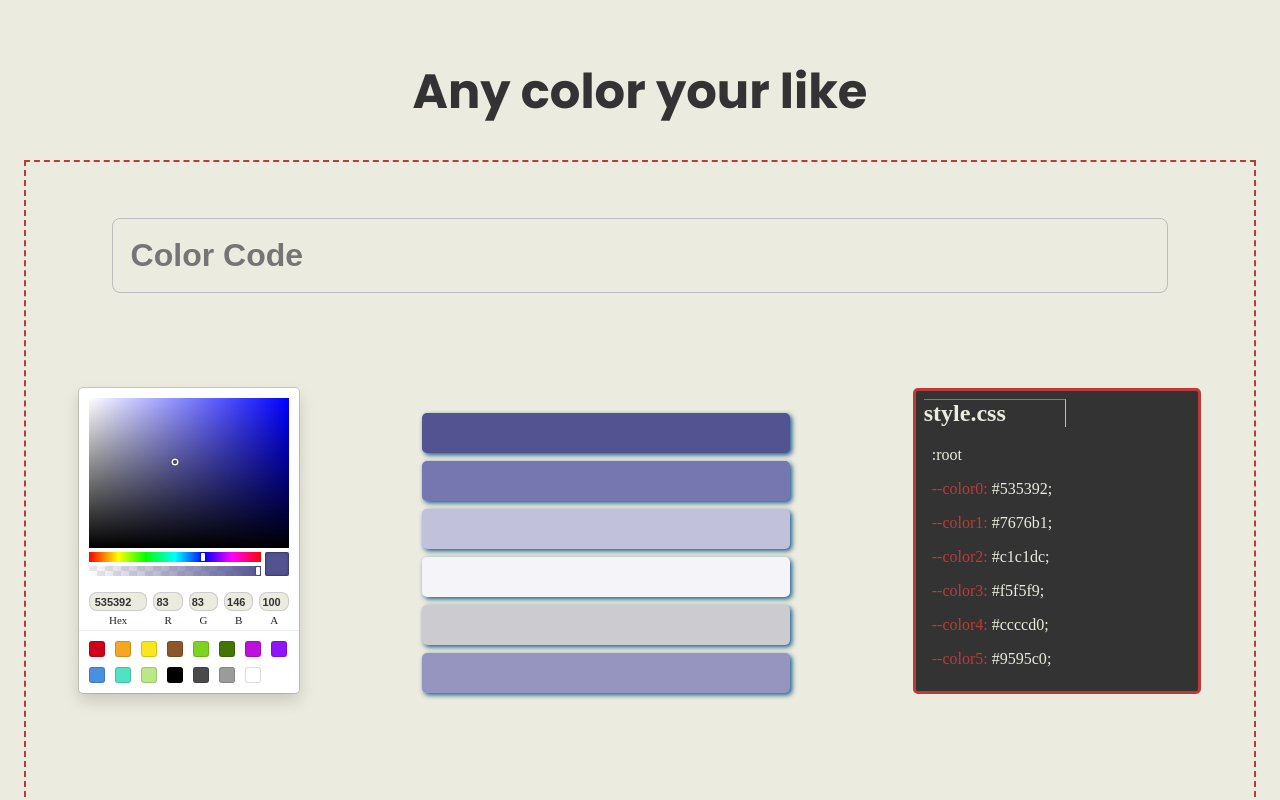
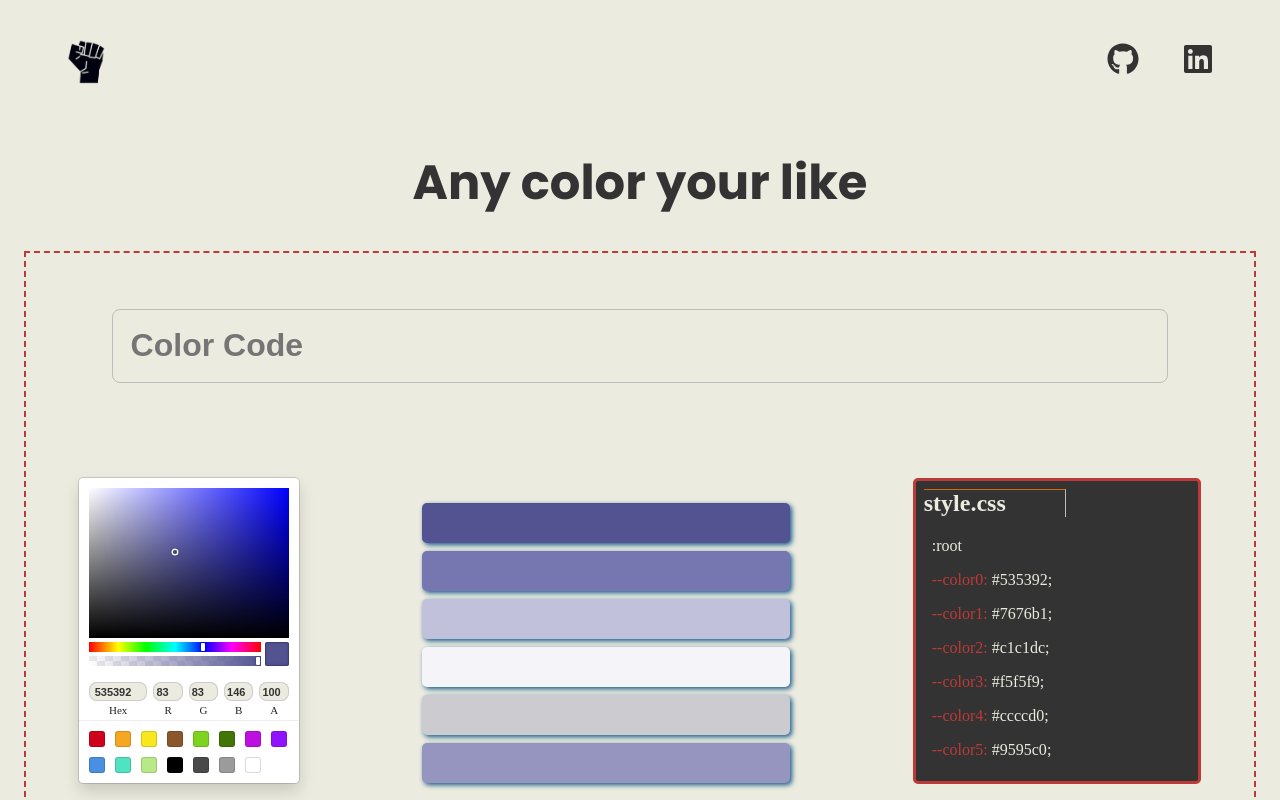
Before and after one commit to martin-casares/any-colors, a React (Vite) app: page / in a window 1280 px wide. Shown: the top 800 px of the page. Built offline with nearby package versions, Linux system fonts and the light colour scheme.

Commit message:
navbar and footer

```diff
--- a/src/App.css
+++ b/src/App.css
@@ -1,12 +1,14 @@
 @import url('https://fonts.googleapis.com/css2?family=Lobster&family=Poppins:wght@100;400;500;600;700&display=swap');
 
 #root {
-	max-width: 1350px;
-	margin: 0 auto;
-	padding: 1rem;
+	max-width: 1950px;
+	/* 	margin: 0 auto; */
+	padding: 0rem;
 	text-align: center;
 }
-
+.app-container {
+	margin: 1rem;
+}
 .app-container .app-title {
 	font-size: 3rem;
 	font-family: 'Poppins', sans-serif;
--- a/src/App.jsx
+++ b/src/App.jsx
@@ -1,9 +1,11 @@
 import { useState } from 'react';
 import './App.css';
+
 import { MyPiker } from './components/myPiker/MyPiker';
 import { ListComponents } from './components/listComponents/ListComponents';
-
 import { ImageColors } from './components/imageColors/ImageColors';
+import { Navbar } from './components/navbar/Navbar';
+import { Footer } from './components/footer/Footer';
 
 function App() {
 	const [mainColor, setMainColor] = useState('#535392');
@@ -11,6 +13,7 @@ function App() {
 
 	return (
 		<>
+			<Navbar />
 			<div className="app-container">
 				<h1 className="app-title"> Any color your like</h1>
 				<section className="app-piker-palette">
@@ -34,6 +37,7 @@ function App() {
 					</div>
 				</section>
 			</div>
+			<Footer />
 		</>
 	);
 }
--- /dev/null
+++ b/src/components/footer/Footer.jsx
@@ -0,0 +1,9 @@
+import './footer.css';
+
+export const Footer = () => {
+	return (
+		<div className="footer">
+			<p>2024 Martin</p>
+		</div>
+	);
+};
--- /dev/null
+++ b/src/components/footer/footer.css
@@ -0,0 +1,5 @@
+.footer p {
+	color: var(--orange);
+	font-size: 1rem;
+	font-weight: bold;
+}
--- a/src/components/listComponents/miniNav/MiniNav.jsx
+++ b/src/components/listComponents/miniNav/MiniNav.jsx
@@ -5,8 +5,8 @@ import { FaTwitter } from 'react-icons/fa6';
 
 export const MiniNav = ({ colors }) => {
 	return (
-		<div className="mini-nav">
-			<div className="nav-wrapper">
+		<div className="mini-nav ">
+			<div className="nav-wrapper" style={{ background: colors[5] }}>
 				<div className="nav-content">
 					<strong className="logo" style={{ color: colors[3] }}>
 						Logo
--- /dev/null
+++ b/src/components/navbar/Navbar.jsx
@@ -0,0 +1,35 @@
+import React from 'react';
+import './navbar.css';
+import { FaGithub } from 'react-icons/fa6';
+import { FaLinkedin } from 'react-icons/fa6';
+import logo from '../../logo.png';
+
+export const Navbar = () => {
+	return (
+		<div className="nav-wrapper">
+			<div className="nav-content">
+				<img src={logo} className="logo" alt="logo" />
+				<ul>
+					<li>
+						<a
+							href="https://github.com/martin-casares"
+							target="_blank"
+							className="menu-item"
+						>
+							<FaGithub size={32} />
+						</a>
+					</li>
+					<li>
+						<a
+							href="https://linkedin.com/in/martin-casares"
+							target="_blank"
+							className="menu-item"
+						>
+							<FaLinkedin size={32} />
+						</a>
+					</li>
+				</ul>
+			</div>
+		</div>
+	);
+};
--- /dev/null
+++ b/src/components/navbar/navbar.css
@@ -0,0 +1,29 @@
+.nav-wrapper {
+	background-color: var(--light);
+}
+.nav-content {
+	max-width: 100%;
+	display: flex;
+	align-items: center;
+	justify-content: space-between;
+	margin: 0 auto;
+}
+.logo {
+	width: 48px;
+	margin-left: 1rem;
+}
+
+.nav-content ul {
+	display: flex;
+	align-items: center;
+	gap: 0.5rem;
+	list-style: none;
+}
+.nav-content li {
+	margin: 0 1.1rem;
+}
+.menu-item {
+	color: var(--dark);
+	/* 	position: relative; */
+	cursor: pointer;
+}
--- a/src/index.css
+++ b/src/index.css
@@ -7,6 +7,8 @@
 	--orange: #d36a09;
 }
 html {
+	margin: 0 auto;
+	box-sizing: border-box;
 	background-color: var(--light);
 	color: var(--dark);
 }
```
Also changed, not shown: src/logo.png (added).
